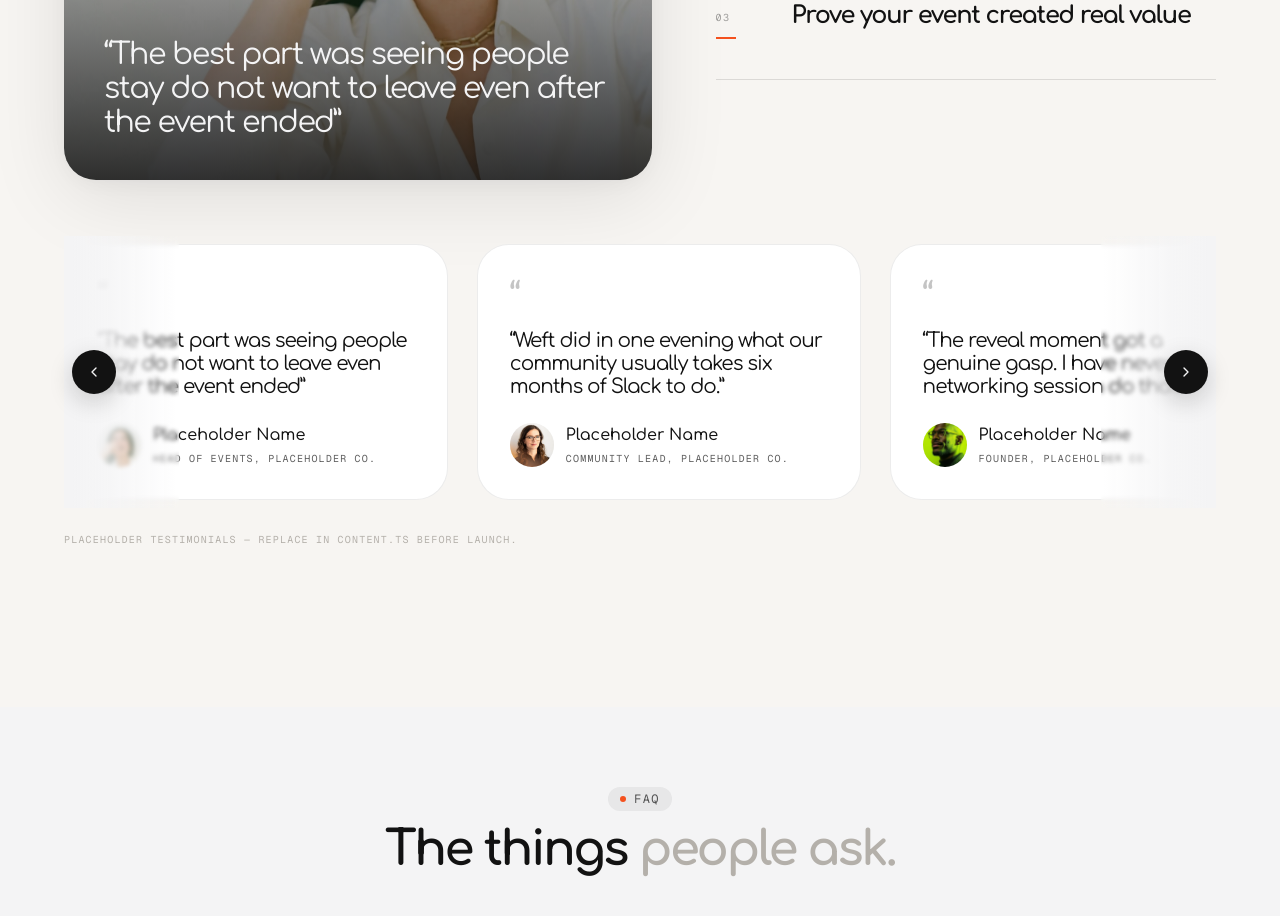
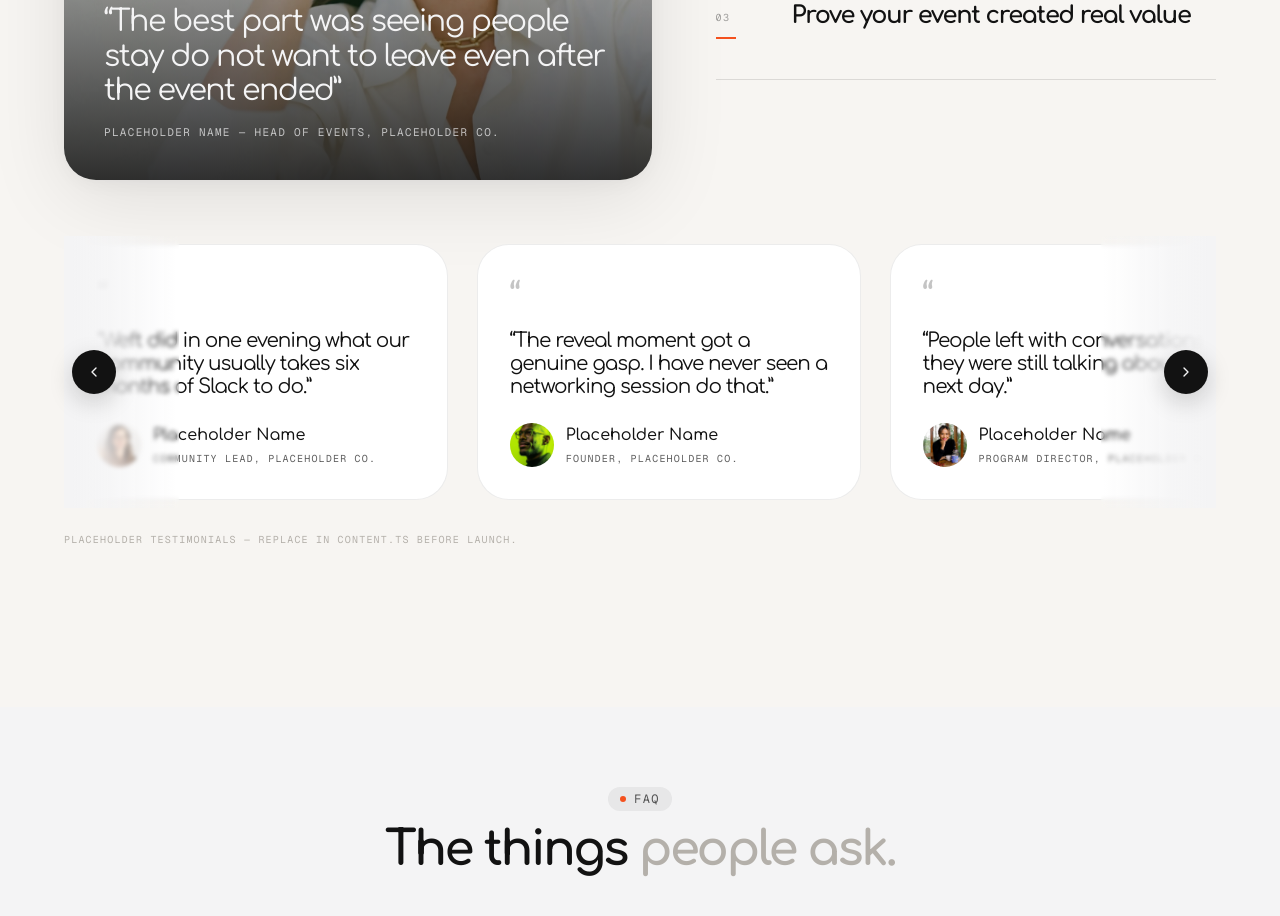
Before and after one commit to weftnow/web-frontend, a Next.js app: page / in a window 1280 px wide. Shown: the part 5980-6896 px from the top of the page. Built offline with nearby package versions, Linux system fonts and the light colour scheme.

Commit message:
feat(testimonials): add attribution captions to featured cards

```diff
--- a/components/sections/Testimonials.tsx
+++ b/components/sections/Testimonials.tsx
@@ -28,6 +28,8 @@ export function Testimonials() {
   const { media, testimonials } = content;
   const items = testimonials.items as readonly TestimonialItem[];
   const feature = testimonials.items[0];
+  const railItems = items.slice(1);
+  const railAvatars = media.testimonialAvatars.slice(1);
   const viewportRef = useRef<HTMLDivElement>(null);
 
   const scrollToDirection = (direction: 1 | -1) => {
@@ -80,6 +82,9 @@ export function Testimonials() {
               <p className="max-w-xl font-display text-2xl leading-snug lg:text-3xl">
                 &ldquo;{feature.quote}&rdquo;
               </p>
+              <p className="font-meta mt-4 text-[11px] tracking-[0.08em] text-paper/72">
+                {feature.name} — {feature.title}
+              </p>
             </div>
           </article>
 
@@ -97,9 +102,14 @@ export function Testimonials() {
               sizes="calc(100vw - 3rem)"
             />
             <div className="absolute inset-0 bg-[linear-gradient(180deg,transparent_32%,rgba(18,18,18,0.86)_100%)]" />
-            <p className="absolute inset-x-0 bottom-0 p-6 font-display text-xl leading-snug text-paper">
-              &ldquo;{feature.quote}&rdquo;
-            </p>
+            <div className="absolute inset-x-0 bottom-0 p-6 text-paper">
+              <p className="font-display text-xl leading-snug">
+                &ldquo;{feature.quote}&rdquo;
+              </p>
+              <p className="font-meta mt-3 text-[11px] tracking-[0.08em] text-paper/72">
+                {feature.name} — {feature.title}
+              </p>
+            </div>
           </article>
 
           <OutcomeList compact outcomes={testimonials.outcomes} />
@@ -123,10 +133,10 @@ export function Testimonials() {
 
         <div className="testimonial-rail-viewport" ref={viewportRef}>
           <div className="testimonial-rail-track">
-            {items.map((story, index) => (
+            {railItems.map((story, index) => (
               <TestimonialCard
                 key={story.type === "quote" ? story.quote : story.video.src}
-                media={media.testimonialAvatars[index]}
+                media={railAvatars[index]}
                 story={story}
               />
             ))}
```
Also changed, not shown: 1 other file (tests, documents, lock files or other folders).
